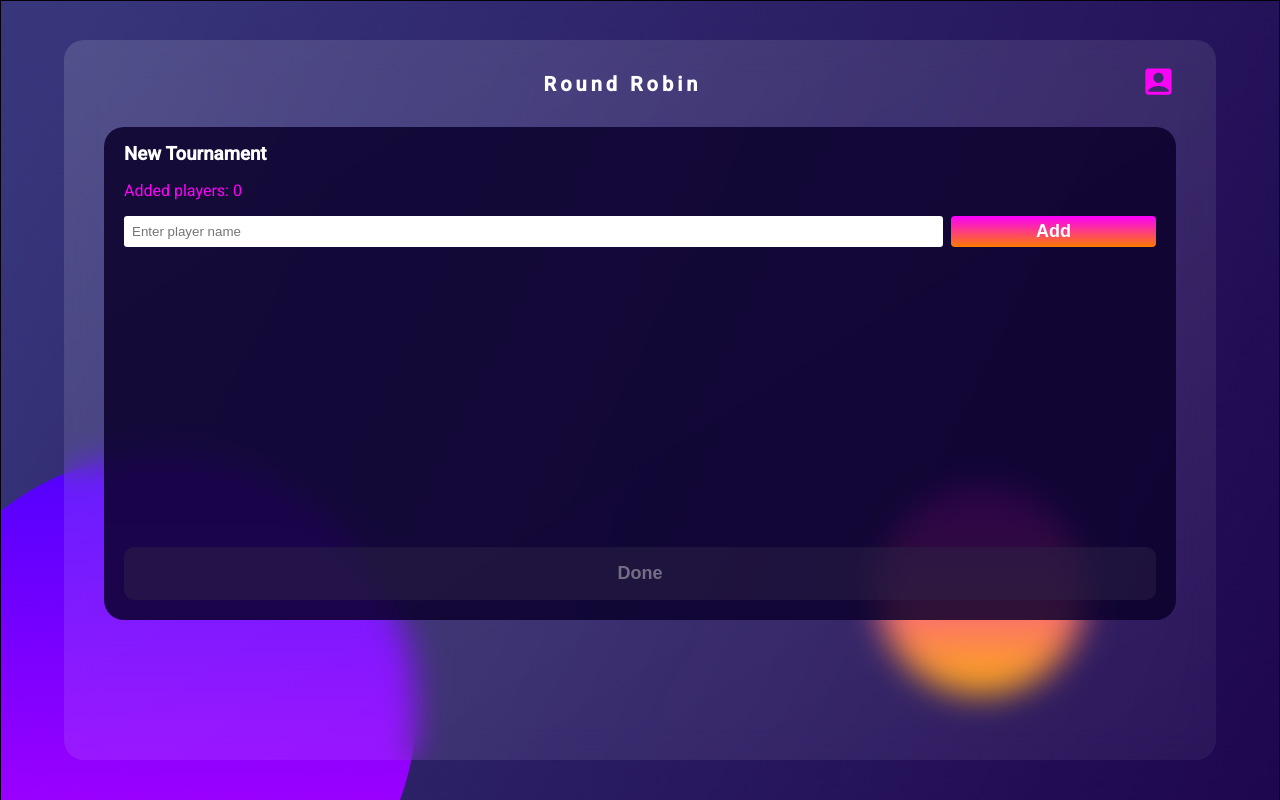
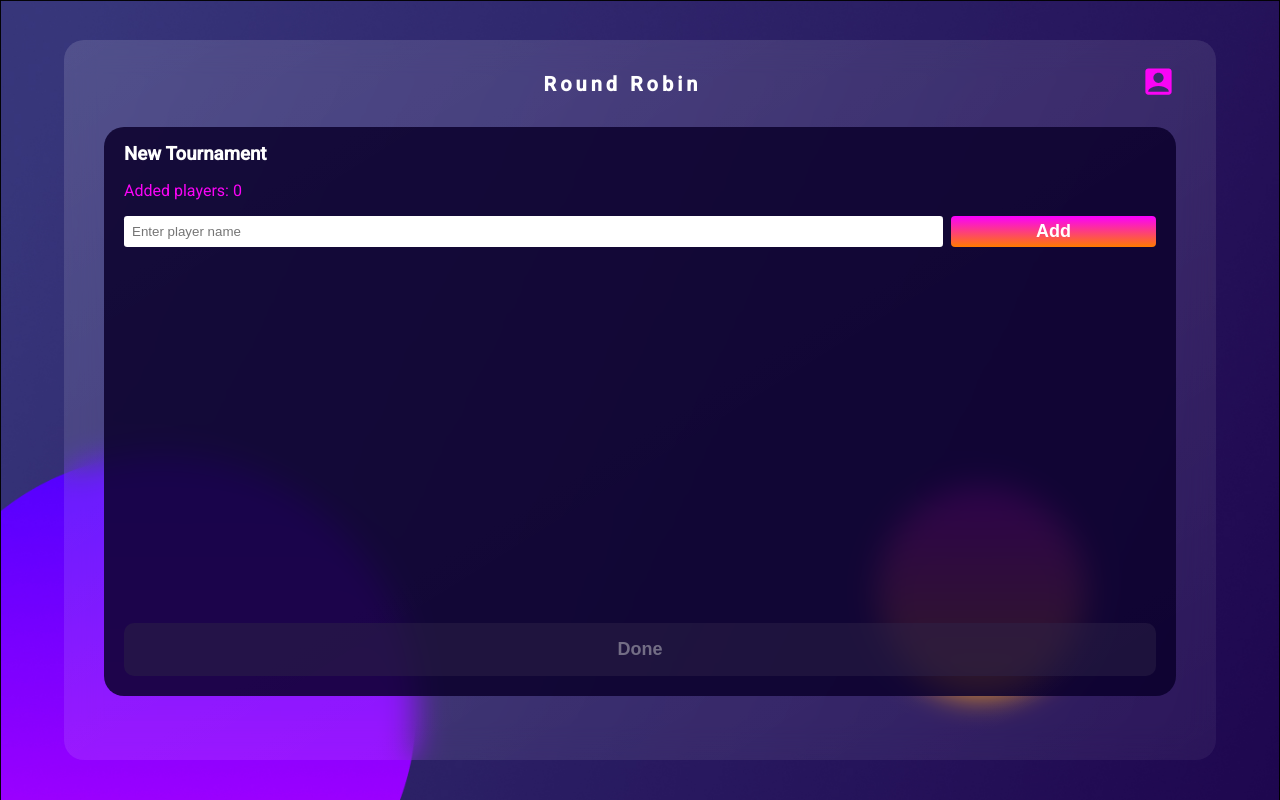
Before and after one commit to olofWallgren/RoundRobinApp, a React (Create React App) app: page /create-tournament in a window 1280 px wide. Built offline with nearby package versions, Linux system fonts and the light colour scheme; a web font is replaced by a local one.

Commit message:
Added view height on scroll boxes

```diff
--- a/src/components/NewTournamentCards/ParticipantsCard/participantsCard.css
+++ b/src/components/NewTournamentCards/ParticipantsCard/participantsCard.css
@@ -30,7 +30,7 @@
 .scrollBox {
   overflow-y: auto;
   overflow-x: hidden;
-  height: 260px;
+  height: 42vh;
   margin-top: 0.5rem;
 }
 .playerBox {
--- a/src/routes/round/round.css
+++ b/src/routes/round/round.css
@@ -36,7 +36,7 @@
 .playerContainer {
   overflow-y: auto;
   overflow-x: hidden;
-  height: 260px;
+  height: 42vh;
 }
 .wldStyle {
   margin: 0;
--- a/src/routes/scoreboard/scoreboard.css
+++ b/src/routes/scoreboard/scoreboard.css
@@ -26,7 +26,7 @@
 .scoreContainer {
   overflow-y: auto;
   overflow-x: hidden;
-  height: 260px;
+  height: 42vh;
 }
 .wld {
   text-align: end;
```
